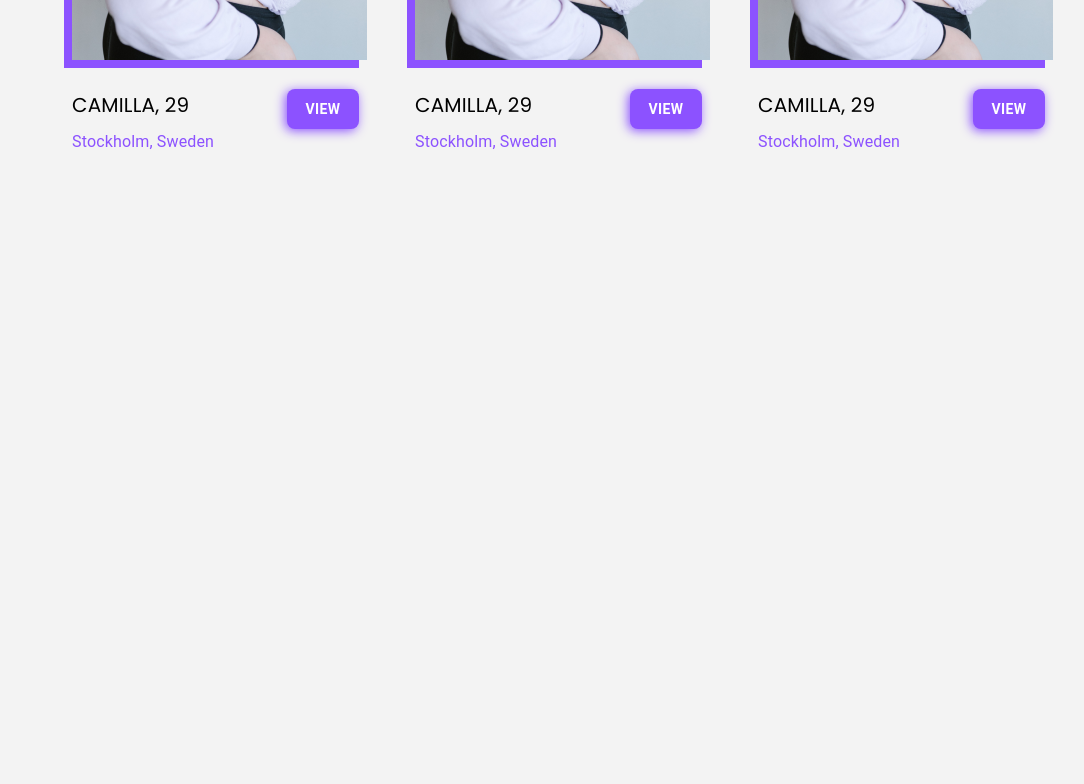
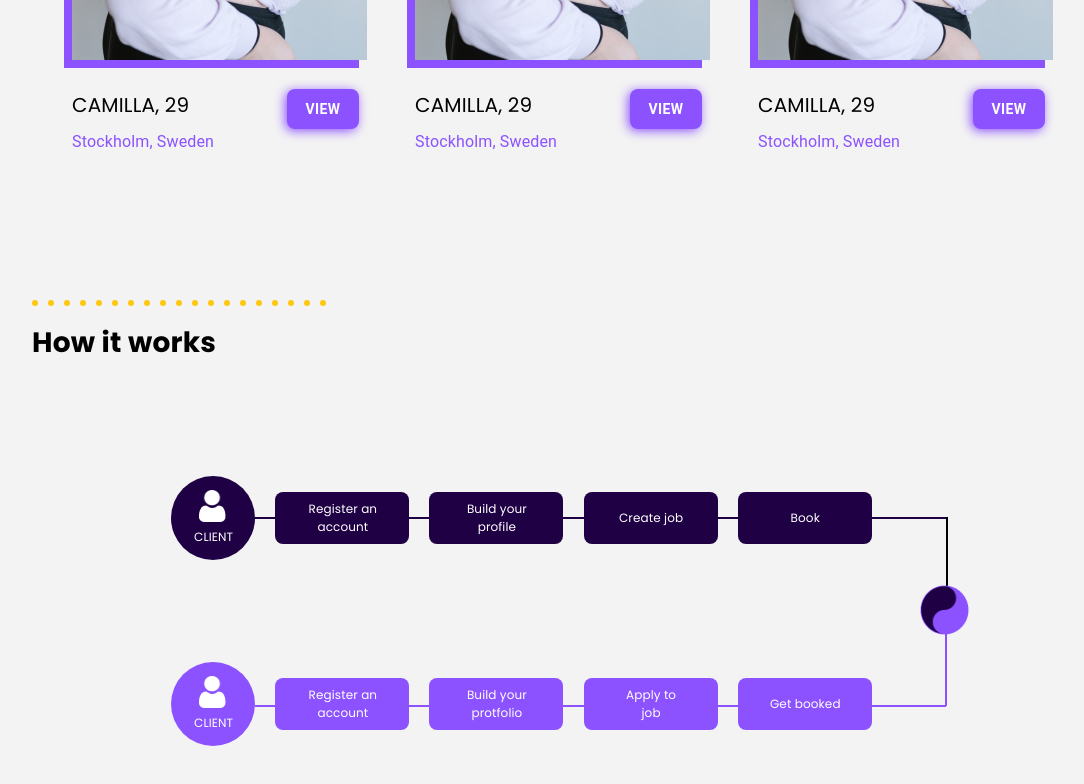
Before and after one commit to BioDieAMan/iconicli_test, a React (Create React App) app: page / in a window 1280 px wide. Shown: the part 2017-2801 px from the top of the page, without its empty margins (113-1197 px from the left). Built offline with nearby package versions, Linux system fonts and the light colour scheme.

Commit message:
how it works completed

```diff
--- a/src/Pages/Landingpage.js
+++ b/src/Pages/Landingpage.js
@@ -4,12 +4,14 @@ import CreateAccount from "../components/CreateAccount";
 import WhatisIconicli from "../components/WhatisIconicli";
 import YellowDots from "../components/YellowDots";
 import BookInstantly from "../components/BookInstantly"
+import HowItWorks from "../components/HowItWorks";
 import { Box, Typography, Button } from "@mui/material";
 import { StyledEngineProvider } from "@mui/material/styles";
 
 import { StickyContainer, Sticky } from "react-sticky";
 
 import "../utils/css/landingpage.css";
+//TODO:rewrite all the css file into className selector
 
 const Landingpage = () => {
     return (
@@ -20,7 +22,8 @@ const Landingpage = () => {
                 <YellowDots props={{ left: "145px", top: "765px" }} />
                 <Typography className="whatisiconicli">What is ICONICLI?</Typography>
                 <WhatisIconicli props={{ left: "177px", top: "941px" }} />
-                <BookInstantly/>
+                <BookInstantly />
+                <HowItWorks />
             </StickyContainer>
         </StyledEngineProvider>
     );
--- a/src/components/BookInstantly.js
+++ b/src/components/BookInstantly.js
@@ -7,7 +7,7 @@ import ModelInfo from "./ModelInfo";
 
 import "../utils/css/bookinstantly.css"
 
-
+//TODO: add short line at the bottom of the box
 const BookInstantly = () => {
     return (
         <>
--- /dev/null
+++ b/src/components/HowItWorks.js
@@ -0,0 +1,136 @@
+import React from "react";
+
+import { Box, Typography, Button } from "@mui/material";
+
+import YellowDots from "./YellowDots";
+
+import "../utils/css/howitworks.css";
+
+import Clients from "../utils/images/Clients.png";
+import Yinyang from "../utils/images/Yin_yangCOLOR1.png";
+
+const HowItWorks = () => {
+    return (
+        <>
+            <Box className="howitworks">
+                <YellowDots props={{}} />
+                <Typography className="title">How it works</Typography>
+                <Box className="flow">
+                    <Box className="line1"></Box>
+                    <Box className="line2"></Box>
+                    <Box className="line3"></Box>
+                    <Box className="line4"></Box>
+                    <img src={Yinyang} className="yinyang"></img>
+                    <Box
+                        className="ellipse"
+                        sx={{
+                            left: "0px",
+                            top: "0px",
+                            bgcolor:"#1f0045"
+                        }}
+                    >
+                        <img src={Clients} className="clientimg"></img>
+                        <Typography className="client">CLIENT</Typography>
+                    </Box>
+                    <Box
+                        className="block"
+                        sx={{
+                            left: "104.3px",
+                            top: "16px",
+                        }}
+                    >
+                        <Typography className="text1">
+                            Register an account
+                        </Typography>
+                    </Box>
+                    <Box
+                        className="block"
+                        sx={{
+                            left: "258.32px",
+                            top: "16px",
+                        }}
+                    >
+                        <Typography className="text1">
+                            Build your profile
+                        </Typography>
+                    </Box>
+                    <Box
+                        className="block"
+                        sx={{
+                            left: "412.52px",
+                            top: "16px",
+                        }}
+                    >
+                        <Typography className="text2">Create job</Typography>
+                    </Box>
+                    <Box
+                        className="block"
+                        sx={{
+                            left: "566.71px",
+                            top: "16px",
+                        }}
+                    >
+                        <Typography className="text2">Book</Typography>
+                    </Box>
+                    <Box
+                        className="ellipse"
+                        sx={{
+                            left: "0px",
+                            top: "186px",
+                            bgcolor:"#8C52FF"
+                        }}
+                    >
+                        <img src={Clients} className="clientimg"></img>
+                        <Typography className="client">CLIENT</Typography>
+                    </Box>
+                    <Box
+                        className="block2"
+                        sx={{
+                            left: "104.3px",
+                            top: "202px"
+                        }}
+                    >
+                        <Typography className="text1">
+                            Register an account
+                        </Typography>
+                    </Box>
+                    <Box
+                        className="block2"
+                        sx={{
+                            left: "258.32px",
+                            top: "202px"
+                        }}
+                    >
+                        <Typography className="text1">
+                            Build your protfolio
+                        </Typography>
+                    </Box>
+                    <Box
+                        className="block2"
+                        sx={{
+                            left: "412.52px",
+                            top: "202px"
+                        }}
+                    >
+                        <Typography className="text1">
+                            Apply to job
+                        </Typography>
+                    </Box>
+                    <Box
+                        className="block2"
+                        sx={{
+                            left: "566.71px",
+                            top: "202px"
+                        }}
+                    >
+                        <Typography className="text2">
+                            Get booked
+                        </Typography>
+                    </Box>
+                </Box>
+            </Box>
+        </>
+    );
+};
+
+export default HowItWorks;
--- a/src/components/PurpleCarousel.js
+++ b/src/components/PurpleCarousel.js
@@ -4,6 +4,7 @@ import { Box, Typography, Button } from "@mui/material";
 
 import "../utils/css/purplecarousel.css";
 
+//TODO: use carousel component in React and rewrite the component
 const PurpleCarousel = ({ props }) => {
     return (
         <React.Fragment>
--- a/src/components/WhatisIconicli.js
+++ b/src/components/WhatisIconicli.js
@@ -12,7 +12,7 @@ import Arrow9 from "../utils/images/Arrow9.png";
 import Ellipse267 from "../utils/images/Ellipse267.png";
 
 const WhatisIconicli = ({ props }) => {
-    return (
+    return (//TODO: make the yellow dots and title involved
         <React.Fragment>
             <Box className="as" sx={props}>
                 <Box className="whatrectangle"></Box>
--- /dev/null
+++ b/src/utils/css/howitworks.css
@@ -0,0 +1,186 @@
+.howitworks {
+    /* Auto layout */
+
+    display: flex;
+    flex-direction: column;
+    align-items: flex-start;
+    padding: 0px;
+
+    position: absolute;
+    width: 294px;
+    height: 70px;
+    left: 145px;
+    top: 2317px;
+}
+
+.howitworks .title {
+    position: static;
+    width: 220px;
+    height: 42px;
+    left: 0px;
+    top: 28px;
+
+    text-align: left;
+    font-family: "Poppins";
+    font-style: normal;
+    font-weight: 700;
+    font-size: 28px;
+    line-height: 42px;
+
+    color: #000000;
+
+    /* Inside auto layout */
+
+    flex: none;
+    order: 1;
+    flex-grow: 0;
+    margin: 22px 0px;
+}
+
+.howitworks .flow {
+    position: absolute;
+    width: 798px;
+    height: 270px;
+    left: 139px;
+    top: 176px;
+}
+
+.howitworks .flow .line1 {
+    position: absolute;
+    width: 692.87px;
+    height: 0px;
+    left: 82.1px;
+    top: 41px;
+    background-color: #1f0045;
+    border: 1px solid #1f0045;
+}
+
+.howitworks .flow .line2 {
+    position: absolute;
+    width: 0px;
+    height: 70px;
+    left: 774.97px;
+    top: 41px;
+    background-color:#000000 ;
+    border: 1px solid #000000;
+}
+
+.howitworks .flow .line3 {
+    position: absolute;
+    width: 0px;
+    height: 70px;
+    left: 773.97px;
+    top: 158px;
+    background-color:#8C52FF ;
+
+    border: 1px solid #8C52FF;
+}
+
+.howitworks .flow .line4 {
+    position: absolute;
+    width: 688.86px;
+    height: 0px;
+    left: 84.11px;
+    top: 229px;
+    background-color: #8C52FF;
+    border: 1px solid #8C52FF;
+}
+
+.howitworks .flow .yinyang {
+    position: absolute;
+    width: 50.06px;
+    height: 50px;
+    left: 747.94px;
+    top: 109px;
+}
+
+.howitworks .flow .ellipse {
+    position: absolute;
+    width: 84px;
+    height: 84px;
+    left: 0px;
+
+    border-radius: 50%;
+}
+
+
+.howitworks .flow .clientimg {
+    position: absolute;
+    width: 27.44px;
+    height: 32px;
+    left: 28px;
+    top: 14px;
+}
+
+.howitworks .flow .client {
+    position: absolute;
+    width: 39px;
+    height: 18px;
+    left: 23px;
+    top: 52px;
+
+    font-family: "Poppins";
+    font-style: normal;
+    font-weight: 400;
+    font-size: 12px;
+    line-height: 18px;
+    /* identical to box height */
+
+    text-align: center;
+
+    color: #ffffff;
+}
+
+.howitworks .flow .block {
+    position: absolute;
+    width: 134.17px;
+    height: 52px;
+
+    background: #1f0045;
+    border-radius: 8px;
+}
+
+.howitworks .flow .block2 {
+    position: absolute;
+    width: 134.17px;
+    height: 52px;
+
+    background: #8C52FF;
+    border-radius: 8px;
+}
+
+.howitworks .flow .text1 {
+    position: absolute;
+    width: 71.09px;
+    height: 36px;
+    left: 32.04px;
+    top: 8px;
+    text-align: center;
+
+    font-family: "Poppins";
+    font-style: normal;
+    font-weight: 400;
+    font-size: 12px;
+    line-height: 18px;
+    text-align: center;
+
+    color: #ffffff;
+}
+
+.howitworks .flow .text2{
+    position: absolute;
+    width: 71.09px;
+    height: 36px;
+    left: 32.04px;
+    top: 17px;
+    text-align: center;
+
+    font-family: "Poppins";
+    font-style: normal;
+    font-weight: 400;
+    font-size: 12px;
+    line-height: 18px;
+    text-align: center;
+
+    color: #ffffff;
+}
```
Also changed, not shown: src/utils/images/Clients.png (added), src/utils/images/Yin_yangCOLOR1.png (added).
